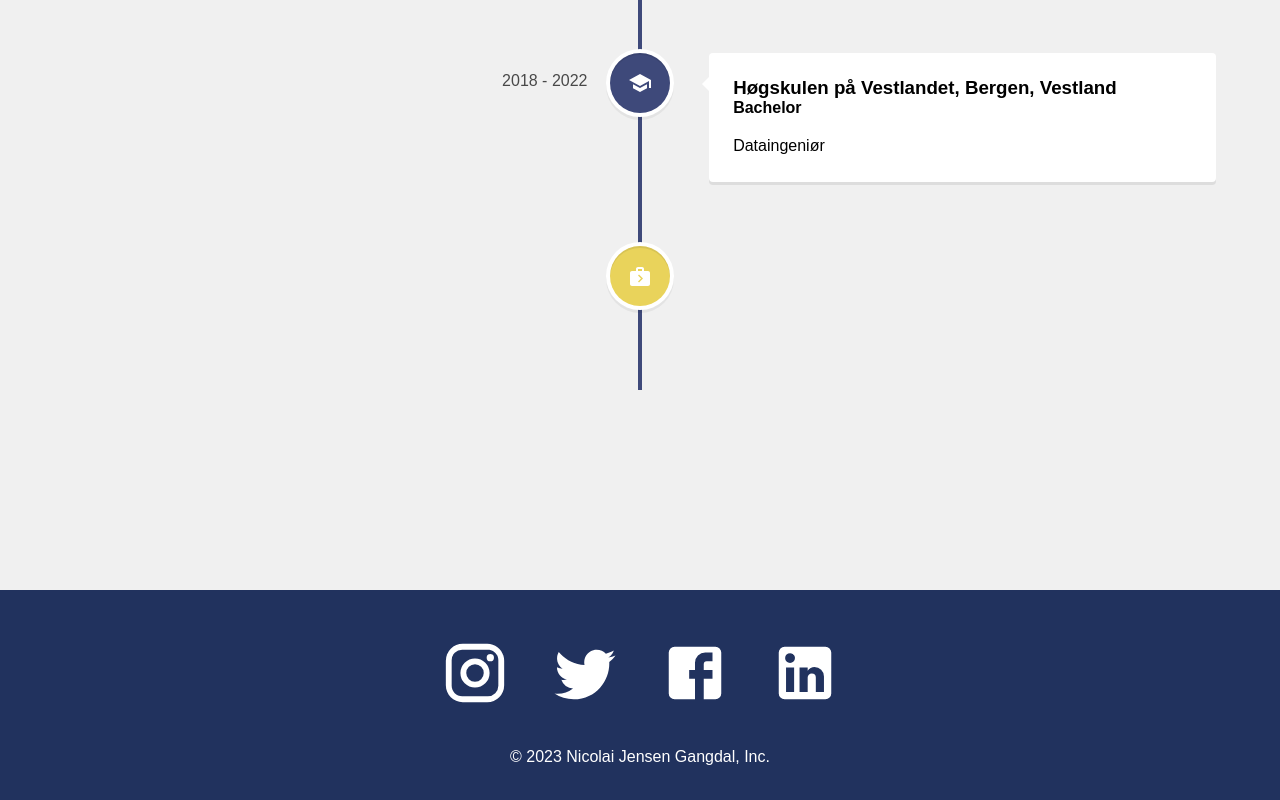
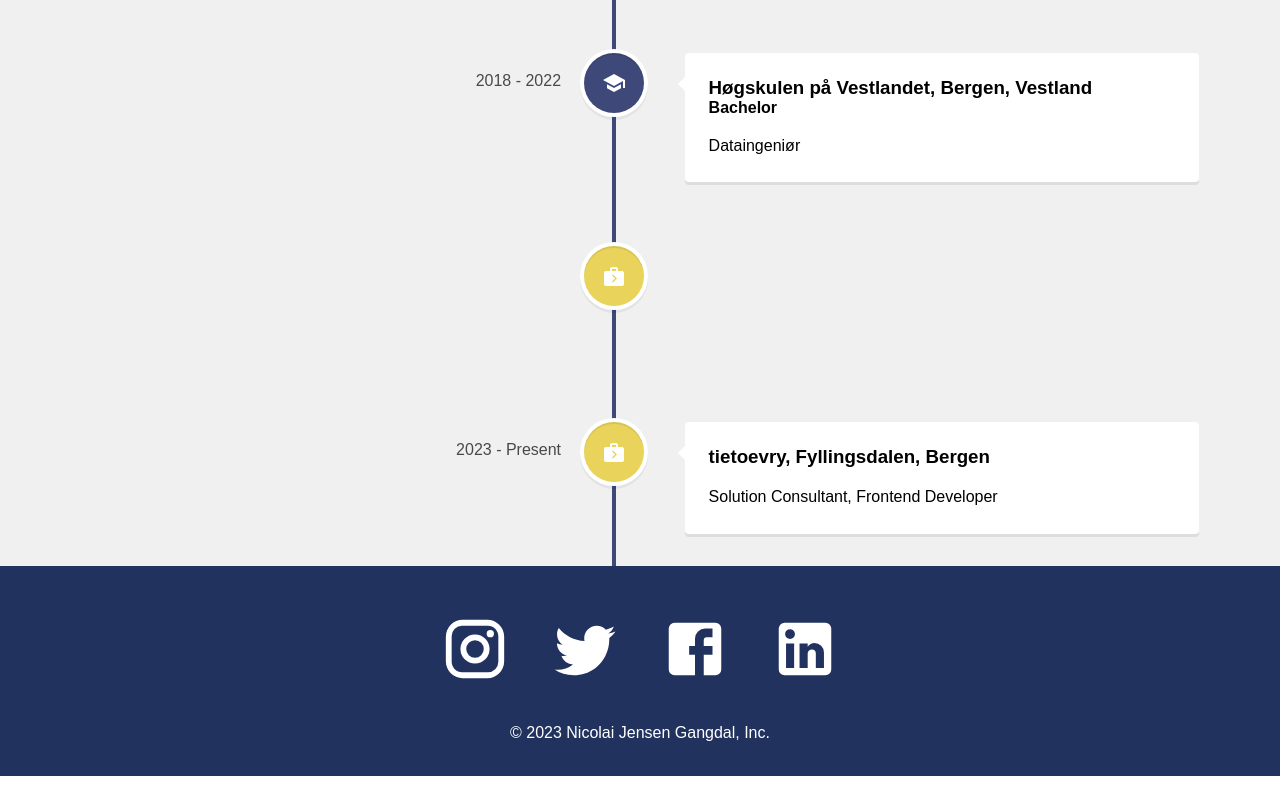
Before and after one commit to NicolaiJGangdal/WebPortfolio, a React (Create React App) app: page /experience in a window 1280 px wide. Shown: the part 1378-2178 px from the top of the page. After the commit the page ends 2154 px from the top, so only its background shows below. Built offline with nearby package versions, Linux system fonts and the light colour scheme.

Commit message:
Added styling
Added styling to the experience component, to make it line up with the middle of the "Projects"-text in the header. This is not the true center, but it looks better.

```diff
--- a/src/pages/Experience.js
+++ b/src/pages/Experience.js
@@ -1,6 +1,8 @@
 import React from "react";
 import { VerticalTimeline, VerticalTimelineElement } from "react-vertical-timeline-component";
 import "react-vertical-timeline-component/style.min.css";
+
+import "../styles/Experience.css";
 
 import SchoolIcon from '@material-ui/icons/School';
 import SportsHandballIcon from '@material-ui/icons/SportsHandball';
@@ -13,7 +15,8 @@ import NextWeekIcon from '@mui/icons-material/NextWeek';
 
 function Experience() {
     return (
-        <div className="experience">
+        <div className="experience placing">
+             {/* <div className="placing"> */}
             <VerticalTimeline lineColor="#3e497a">
                 <VerticalTimelineElement
                 className="vertical-timeline-element--education"
@@ -116,7 +119,7 @@ function Experience() {
 
                 <VerticalTimelineElement
                 className="vertical-timeline-element--education"
-                date="2022 - Present"
+                date="2022 - 2023"
                 iconStyle={{background: "#e9d35b", color: "#fff"}}
                 icon={<NextWeekIcon />}
                 >
@@ -126,7 +129,20 @@ function Experience() {
                     <p> Solution Consultant, Frontend Developer</p>
                 </VerticalTimelineElement>
 
+                <VerticalTimelineElement
+                className="vertical-timeline-element--education"
+                date="2023 - Present"
+                iconStyle={{background: "#e9d35b", color: "#fff"}}
+                icon={<NextWeekIcon />}
+                >
+                    <h3 className="vertical-timeline-element-title">
+                        tietoevry, Fyllingsdalen, Bergen
+                    </h3>
+                    <p> Solution Consultant, Frontend Developer</p>
+                </VerticalTimelineElement>
+
             </VerticalTimeline>
+           { /* </div> */ }
         </div>
     );
 }
--- /dev/null
+++ b/src/styles/Experience.css
@@ -0,0 +1,3 @@
+.placing {
+    margin-left: -4%;
+  }
--- a/src/styles/Footer.css
+++ b/src/styles/Footer.css
@@ -7,7 +7,7 @@
     align-items: center;
     flex-direction: column;
     padding-top: 10px;
-    margin-top: 200px;
+   /* margin-top: 80px; */
   }
 
   .socialMedia svg {
```
